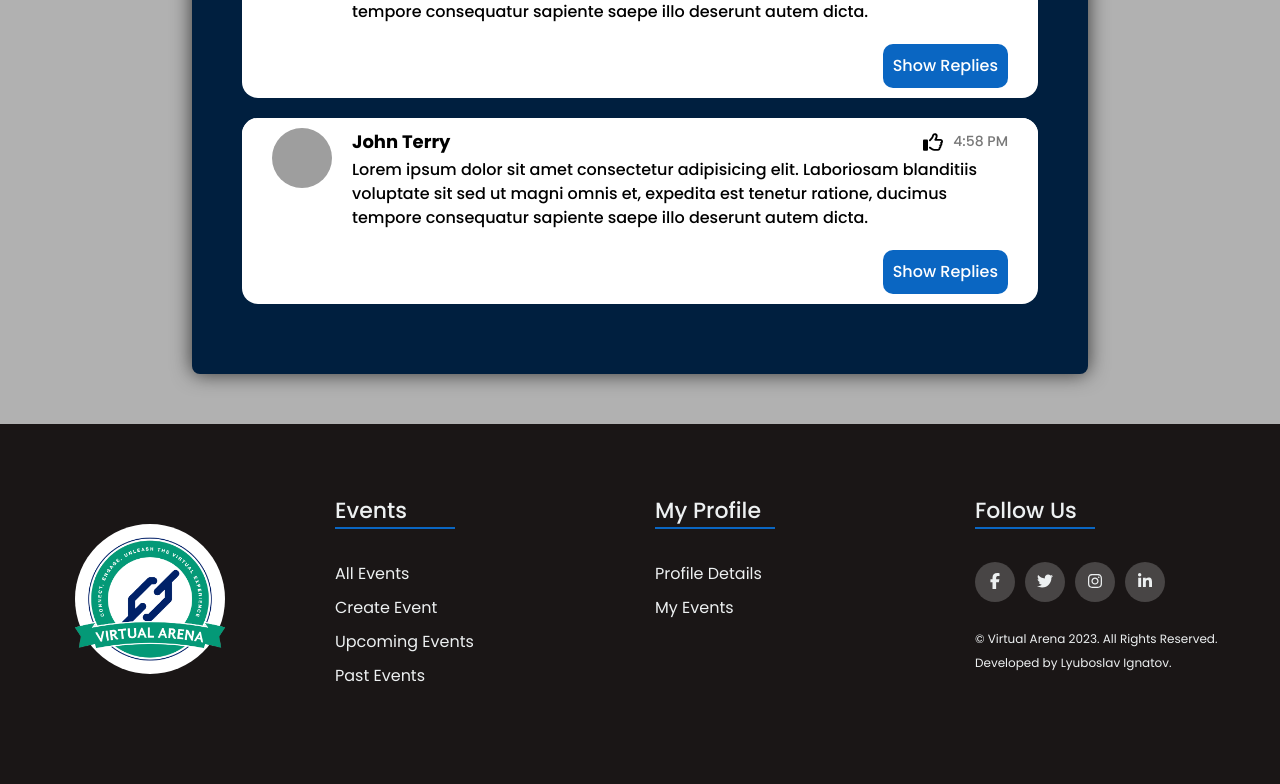
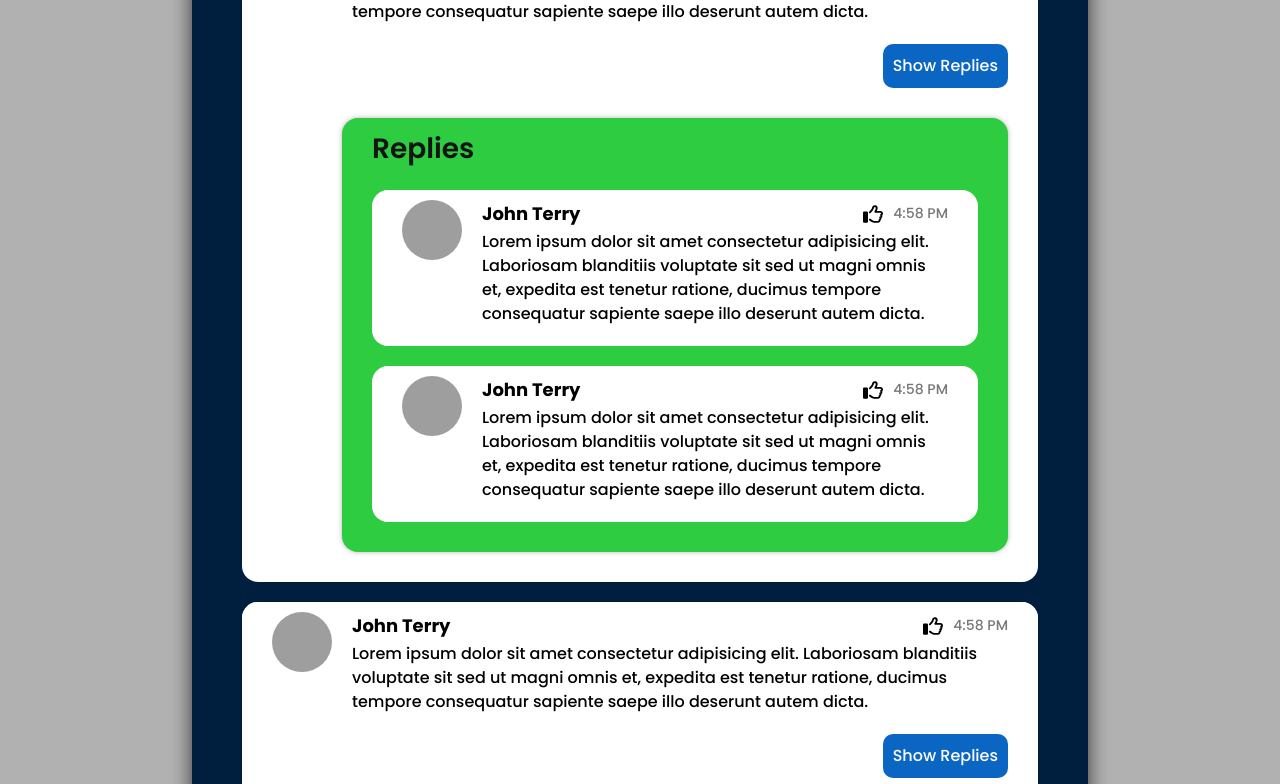
Before and after one commit to Ignatovw99/Virtual-Arena-UI, a React (Create React App) app: page / in a window 1280 px wide. Shown: the part 3356-4140 px from the top of the page. Before the commit the page ends 4114 px from the top, so only its background shows below. Built offline with nearby package versions, Linux system fonts and the light colour scheme; grey boxes are pictures that could not be loaded.

Commit message:
replies collection component created

```diff
--- a/src/components/Question/Question.js
+++ b/src/components/Question/Question.js
@@ -1,4 +1,5 @@
 import Message from "../Message";
+import RepliesCollection from "../RepliesCollection";
 
 import styles from "./Question.module.css";
 
@@ -9,6 +10,7 @@ const Question = () => {
             <button className={styles["show-replies-button"]}>
                 Show Replies
             </button>
+            <RepliesCollection />
         </div>
     );
 };
--- /dev/null
+++ b/src/components/RepliesCollection/RepliesCollection.js
@@ -0,0 +1,21 @@
+import Message from "../Message";
+
+import styles from "./RepliesCollection.module.css";
+
+const RepliesCollection = () => {
+    return (
+        <div className={styles["replies-container"]}>
+            <p className={styles["replies-title"]}>
+                Replies
+            </p>
+            <div className={styles["reply-container"]}>
+                <Message />
+            </div>
+            <div className={styles["reply-container"]}>
+                <Message />
+            </div>
+        </div>
+    );
+};
+
+export default RepliesCollection;
--- /dev/null
+++ b/src/components/RepliesCollection/RepliesCollection.module.css
@@ -0,0 +1,26 @@
+.replies-container {
+    margin-top: 20px;
+    margin-right: 30px;
+    margin-bottom: 30px;
+    margin-left: 100px;
+    padding-top: 10px;
+    padding-left: 30px;
+    padding-right: 30px;
+    padding-bottom: 10px;
+    display: flex;
+    flex-direction: column;
+    border-radius: 16px;
+    box-shadow: 0 0 5px rgba(0, 0, 0, 0.3);
+    background-color: rgb(46, 204, 64);
+}
+
+.replies-title {
+    font-size: 28px;
+    font-weight: 600;
+    color: rgb(20, 20, 20);
+    margin-bottom: 20px;
+}
+
+.reply-container {
+    margin-bottom: 20px;
+}
--- /dev/null
+++ b/src/components/RepliesCollection/index.js
@@ -0,0 +1 @@
+export { default } from "./RepliesCollection";
```
